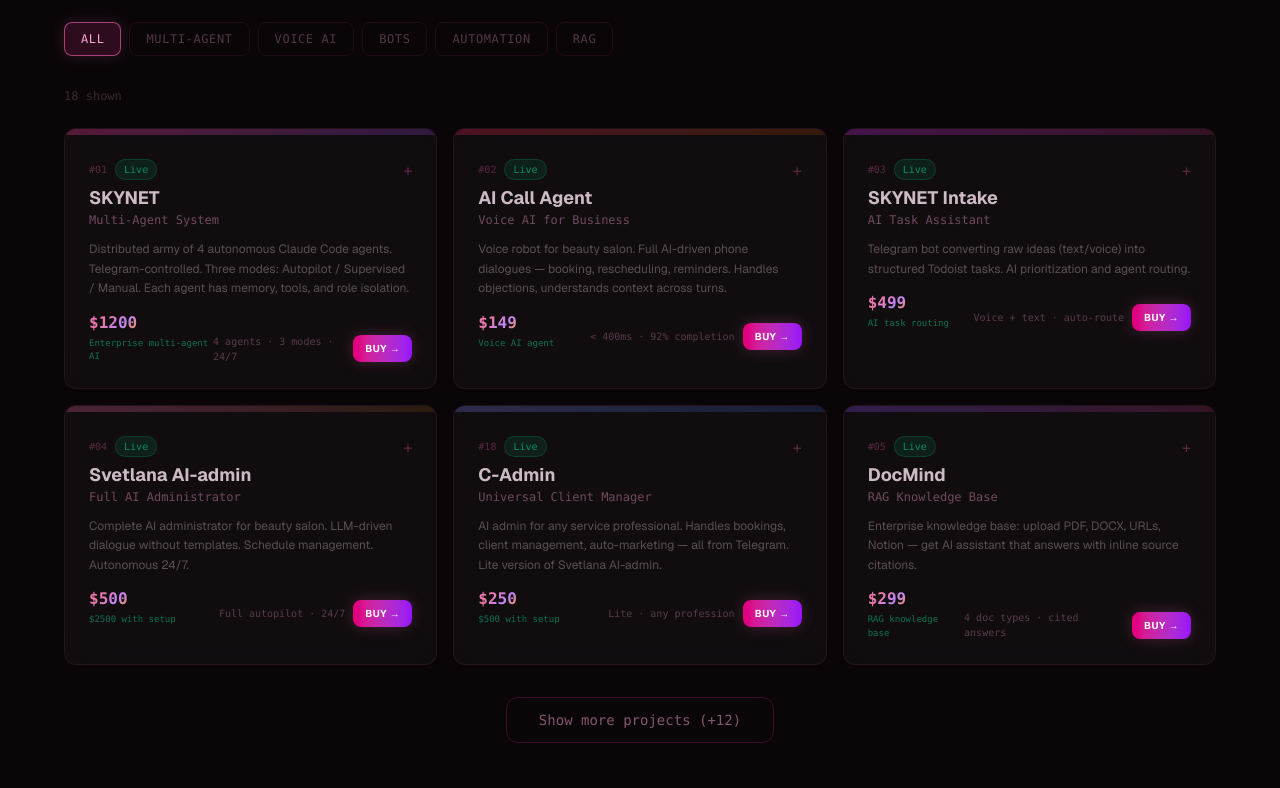
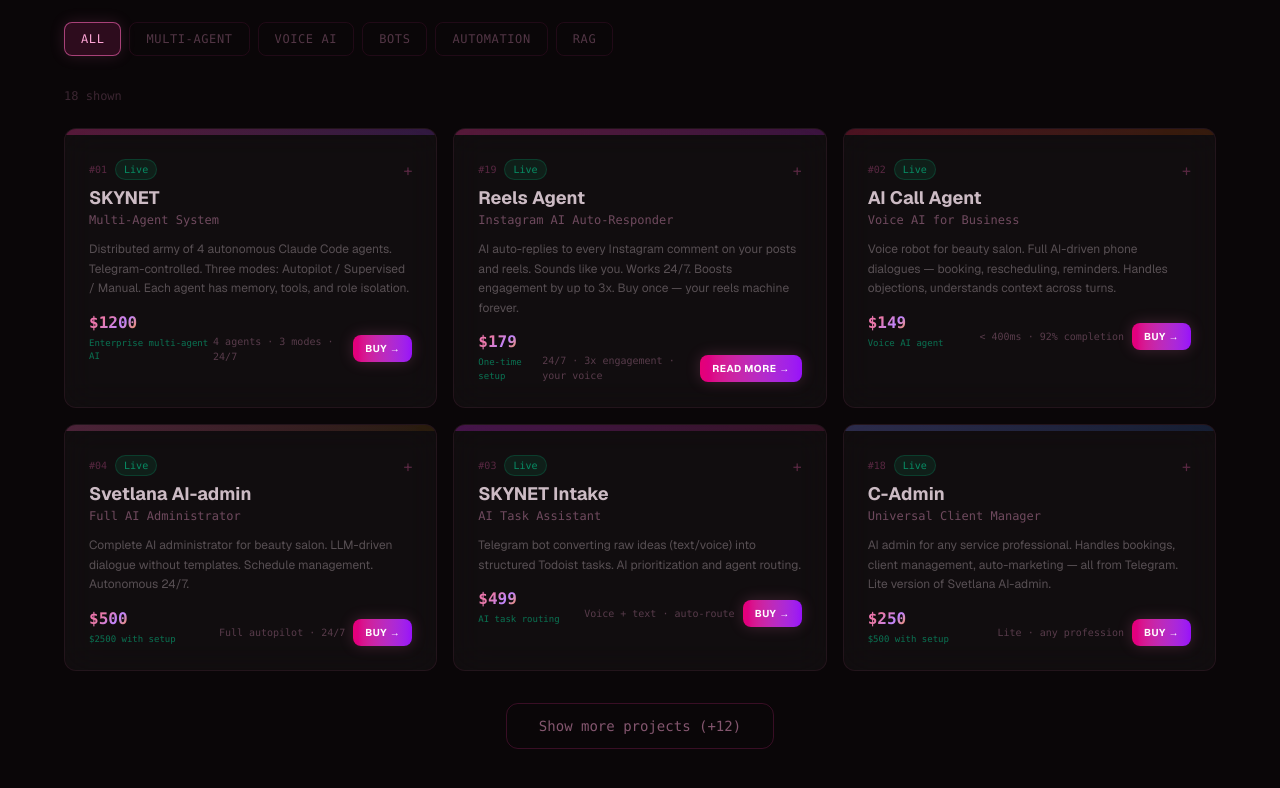
Before and after one commit to denyskot1986/portfolio, a Next.js app: page / in a window 1280 px wide. Shown: the part 1500-2288 px from the top of the page. Built offline with nearby package versions, Linux system fonts and the light colour scheme.

Commit message:
feat: reorder projects — live first by importance, in-progress below without prices

```diff
--- a/app/page.tsx
+++ b/app/page.tsx
@@ -13,24 +13,27 @@
 type Category = "All" | "Multi-Agent" | "Voice AI" | "Automation" | "Bots" | "RAG";
 
 const projects = [
+  // ═══ LIVE — ready products, by importance ═══
   { id: "01", title: "SKYNET", subtitle: "Multi-Agent System", category: "Multi-Agent" as Category, status: "live", price: "$1200", priceNote: "Enterprise multi-agent AI", description: "Distributed army of 4 autonomous Claude Code agents. Telegram-controlled. Three modes: Autopilot / Supervised / Manual. Each agent has memory, tools, and role isolation.", stack: ["Claude Code", "Telegram API", "Docker", "Python", "TypeScript"], highlights: ["4 AI agents with unique specializations", "Automatic task decomposition & delegation", "Three modes: Autopilot, Supervised, Manual", "Real-time Dashboard in Telegram"], metrics: "4 agents · 3 modes · 24/7", color: "from-pink-500/30 to-purple-500/20", accent: "border-pink-500/40", glow: "rgba(244, 114, 182, 0.3)" },
+  { id: "19", title: "Reels Agent", subtitle: "Instagram AI Auto-Responder", category: "Bots" as Category, status: "live", price: "$179", priceNote: "One-time setup", description: "AI auto-replies to every Instagram comment on your posts and reels. Sounds like you. Works 24/7. Boosts engagement by up to 3x. Buy once — your reels machine forever.", stack: ["Claude API", "Instagram API", "OAuth", "Next.js", "PostgreSQL"], highlights: ["Instant AI replies to every comment", "Custom brand voice & tone settings", "Smart spam filtering & VIP escalation", "Analytics dashboard with sentiment tracking"], metrics: "24/7 · 3x engagement · your voice", color: "from-pink-500/30 to-fuchsia-500/20", accent: "border-pink-500/40", glow: "rgba(244, 114, 182, 0.3)" },
   { id: "02", title: "AI Call Agent", subtitle: "Voice AI for Business", category: "Voice AI" as Category, status: "live", price: "$149", priceNote: "Voice AI agent", description: "Voice robot for business. Full AI-driven phone dialogues — booking, rescheduling, reminders. Handles objections, understands context across turns.", stack: ["Whisper", "Claude API", "TTS", "VoIP", "Python"], highlights: ["Natural voice dialogues", "CRM integration", "Automated reminders & confirmations", "Multi-scenario: booking, reschedule, confirm"], metrics: "< 400ms · 92% completion", color: "from-rose-500/25 to-orange-500/15", accent: "border-rose-500/40", glow: "rgba(251, 113, 133, 0.3)" },
+  { id: "04", title: "Svetlana AI-admin", subtitle: "AI Business Manager", category: "Automation" as Category, status: "live", price: "$500", priceNote: "$2500 with setup", description: "Autonomous AI manager for beauty salon. Handles hiring, clients, supply chain, communications, reports — fully on autopilot.", stack: ["Claude API", "Telegram", "Telethon", "PostgreSQL"], highlights: ["Auto-hiring & staff management", "Client acquisition on autopilot", "Supply chain management", "Daily business reports"], metrics: "Full autopilot · 24/7", color: "from-pink-400/25 to-amber-500/10", accent: "border-pink-400/40", glow: "rgba(244, 114, 182, 0.25)" },
   { id: "03", title: "SKYNET Intake", subtitle: "AI Task Assistant", category: "Bots" as Category, status: "live", price: "$499", priceNote: "AI task routing", description: "Telegram bot converting raw ideas (text/voice) into structured Todoist tasks. AI prioritization and agent routing.", stack: ["aiogram", "Claude Sonnet", "Whisper", "Todoist API"], highlights: ["Voice input via Whisper STT", "AI task structuring & routing", "Auto-prioritization", "Todoist integration"], metrics: "Voice + text · auto-route", color: "from-fuchsia-500/25 to-pink-500/15", accent: "border-fuchsia-500/40", glow: "rgba(232, 121, 249, 0.3)" },
-  { id: "04", title: "Svetlana AI-admin", subtitle: "AI Business Manager", category: "Automation" as Category, status: "live", price: "$500", priceNote: "$2500 with setup", description: "Autonomous AI manager for beauty salon. Handles hiring, clients, supply chain, communications, reports — fully on autopilot.", stack: ["Claude API", "Telegram", "Telethon", "PostgreSQL"], highlights: ["Auto-hiring & staff management", "Client acquisition on autopilot", "Supply chain management", "Daily business reports"], metrics: "Full autopilot · 24/7", color: "from-pink-400/25 to-amber-500/10", accent: "border-pink-400/40", glow: "rgba(244, 114, 182, 0.25)" },
   { id: "18", title: "C-Admin", subtitle: "Universal Client Manager", category: "Bots" as Category, status: "live", price: "$250", priceNote: "$500 with setup", description: "AI admin for any service professional. Handles bookings, client management, auto-marketing — all from Telegram. Lite version of Svetlana AI-admin.", stack: ["Claude API", "Telegram Bot API", "PostgreSQL", "N8N", "Redis"], highlights: ["Smart booking & scheduling", "Client CRM with history", "Auto-marketing & promotions", "Multi-channel communication"], metrics: "Lite · any profession", color: "from-indigo-400/25 to-blue-500/15", accent: "border-indigo-400/40", glow: "rgba(129, 140, 248, 0.25)" },
-  { id: "05", title: "DocMind", subtitle: "RAG Knowledge Base", category: "RAG" as Category, status: "live", price: "$299", priceNote: "RAG knowledge base", description: "Enterprise knowledge base: upload PDF, DOCX, URLs, Notion — get AI assistant that answers with inline source citations.", stack: ["Claude API", "LangChain", "ChromaDB", "FastAPI", "Next.js"], highlights: ["Supports PDF, DOCX, URL, Notion", "Semantic search across documents", "Answers with inline citations", "Ready widget for site / Telegram"], metrics: "4 doc types · cited answers", color: "from-violet-500/25 to-pink-500/15", accent: "border-violet-500/40", glow: "rgba(167, 139, 250, 0.3)" },
-  { id: "06", title: "LeadHunter AI", subtitle: "Lead Qualification Bot", category: "Bots" as Category, status: "live", price: "$399", priceNote: "Lead generation AI", description: "WhatsApp/Telegram lead qualification using BANT methodology. Scores 1–10, auto-syncs hot leads to CRM with full conversation context.", stack: ["Claude API", "aiogram", "WhatsApp API", "HubSpot", "PostgreSQL"], highlights: ["Intelligent BANT qualification", "Lead scoring 1–10 scale", "Auto-push to HubSpot / Bitrix", "Hot lead alerts to manager"], metrics: "BANT scoring · CRM sync", color: "from-orange-500/25 to-rose-500/15", accent: "border-orange-500/40", glow: "rgba(249, 115, 22, 0.3)" },
-  { id: "07", title: "SupportBot Pro", subtitle: "AI Customer Support", category: "Bots" as Category, status: "live", price: "$199", priceNote: "AI customer support", description: "First-line support agent trained on historical tickets. Handles 10+ languages. Escalates complex cases to humans with full context.", stack: ["Claude API", "RAG", "Telegram", "Zendesk API", "Python"], highlights: ["Trained on historical tickets & FAQ", "Smart escalation with context", "10+ languages supported", "Zendesk / Intercom / Freshdesk"], metrics: "10+ langs · smart escalation", color: "from-cyan-500/20 to-blue-500/10", accent: "border-cyan-500/30", glow: "rgba(34, 211, 238, 0.25)" },
-  { id: "08", title: "ContentFactory", subtitle: "AI Content Automation", category: "Automation" as Category, status: "live", price: "$499", priceNote: "$2000 with setup", description: "N8N pipeline: one idea → 10 posts adapted for Instagram, LinkedIn, Telegram, Twitter in the right brand tone and format.", stack: ["N8N", "Claude API", "OpenAI", "Airtable", "Make"], highlights: ["Brief → ready posts in minutes", "Adapts tone per platform", "Auto-scheduling via Buffer", "Monthly content plan in 5 min"], metrics: "1 idea → 10 posts", color: "from-emerald-500/20 to-teal-500/10", accent: "border-emerald-500/30", glow: "rgba(52, 211, 153, 0.25)" },
-  { id: "09", title: "RealEstate AI", subtitle: "Property Assistant Bot", category: "Bots" as Category, status: "live", price: "$199", priceNote: "Property assistant AI", description: "AI agent for real estate. Matches properties by parameters, answers questions 24/7, books viewings in Google Calendar, updates CRM.", stack: ["Claude API", "Telegram", "PostgreSQL", "Google Calendar", "Python"], highlights: ["Smart matching by parameters", "24/7 Q&A about listings", "Viewing booking in Calendar", "CRM updates & agent alerts"], metrics: "Smart match · auto-booking", color: "from-amber-500/20 to-orange-500/10", accent: "border-amber-500/30", glow: "rgba(245, 158, 11, 0.25)" },
-  { id: "10", title: "MailMind", subtitle: "AI Email Automation", category: "Automation" as Category, status: "live", price: "$199", priceNote: "Email automation AI", description: "AI email processing: classifies inbound, prioritizes, drafts replies in 3 seconds, auto-sends standard responses, escalates edge cases.", stack: ["Claude API", "N8N", "Gmail API", "OpenAI", "Supabase"], highlights: ["Auto-classification of inbound", "Draft reply in 3 seconds", "Auto-sends FAQ responses", "Smart escalation of edge cases"], metrics: "3s draft · auto-classify", color: "from-pink-400/20 to-purple-400/10", accent: "border-pink-400/30", glow: "rgba(236, 72, 153, 0.25)" },
-  { id: "11", title: "Contract Scanner", subtitle: "AI Legal Review", category: "RAG" as Category, status: "live", price: "$399", priceNote: "AI legal review", description: "Upload any contract — get risk analysis, red flags, clause comparison against templates, and plain-language summary in 30 seconds.", stack: ["Claude API", "LangChain", "ChromaDB", "FastAPI", "Next.js"], highlights: ["Risk & red flag analysis in 30s", "Compare against template standards", "Highlights dangerous clauses", "Plain-language summary"], metrics: "30s analysis · red flags", color: "from-blue-500/25 to-indigo-500/15", accent: "border-blue-500/40", glow: "rgba(59, 130, 246, 0.3)" },
-  { id: "12", title: "Hiring Autopilot", subtitle: "AI Recruitment Agent", category: "Multi-Agent" as Category, status: "live", price: "$199", priceNote: "AI recruitment", description: "Multi-agent recruitment pipeline: screens 100+ resumes, conducts async chat interviews, AI-scores candidates, books finals automatically.", stack: ["Claude API", "aiogram", "PostgreSQL", "Google Calendar", "Python"], highlights: ["Screen 100+ resumes in minutes", "Async interview via Telegram/Web", "AI scoring by custom criteria", "Auto-booking of final interviews"], metrics: "100+ resumes/min · auto-book", color: "from-indigo-500/25 to-purple-500/15", accent: "border-indigo-500/40", glow: "rgba(139, 92, 246, 0.3)" },
-  { id: "13", title: "BizPulse", subtitle: "Business Intelligence Agent", category: "Automation" as Category, status: "live", price: "$199", priceNote: "Business intelligence AI", description: "AI monitors revenue, CAC, LTV and conversion — auto-diagnoses anomalies and sends Telegram alerts with root cause analysis.", stack: ["Claude API", "N8N", "PostgreSQL", "Metabase", "Telegram"], highlights: ["Connects to DB / Sheets / Metabase", "Daily AI metric digest", "Alert on anomaly detection", "Root cause AI diagnosis"], metrics: "Real-time · root cause AI", color: "from-teal-500/25 to-cyan-500/15", accent: "border-teal-500/40", glow: "rgba(20, 184, 166, 0.3)" },
-  { id: "14", title: "CodeReviewer", subtitle: "Autonomous Code Review Agent", category: "Multi-Agent" as Category, status: "live", price: "$199", priceNote: "Code review AI", description: "Autonomous code review agent. Analyzes PRs for bugs, security vulns, performance issues. Writes inline comments. Learns team conventions.", stack: ["Claude API", "GitHub API", "AST Parsers", "Python", "Docker"], highlights: ["PR analysis < 60 seconds", "OWASP security checks", "Learns team coding style", "Inline comments like a human"], metrics: "< 60s · OWASP · style learning", color: "from-lime-500/25 to-emerald-500/15", accent: "border-lime-500/40", glow: "rgba(132, 204, 22, 0.3)" },
-  { id: "16", title: "Meeting Scribe", subtitle: "AI Meeting Assistant", category: "Voice AI" as Category, status: "live", price: "$199", priceNote: "Meeting assistant AI", description: "Records meetings via bot, transcribes, extracts action items, assigns owners, pushes tasks to project management tools automatically.", stack: ["Whisper", "Claude API", "Zoom SDK", "Notion API", "Python"], highlights: ["Live meeting transcription", "Action item extraction", "Auto-assign to owners", "Push to Notion / Todoist"], metrics: "Live transcription · auto-assign", color: "from-rose-500/25 to-pink-500/15", accent: "border-rose-500/40", glow: "rgba(244, 63, 94, 0.3)" },
-  { id: "17", title: "Compliance Guard", subtitle: "Regulatory Compliance AI", category: "RAG" as Category, status: "live", price: "$199", priceNote: "Compliance AI", description: "Regulatory compliance checker. Upload policies + new docs — AI flags violations, suggests fixes, tracks compliance score over time.", stack: ["Claude API", "LangChain", "Pinecone", "FastAPI", "React"], highlights: ["Multi-regulation checking", "Compliance scoring with history", "Fix suggestions per violation", "Full audit trail"], metrics: "Multi-reg · audit trail", color: "from-yellow-500/25 to-amber-500/15", accent: "border-yellow-500/40", glow: "rgba(234, 179, 8, 0.3)" },
-  { id: "19", title: "Reels Agent", subtitle: "Instagram AI Auto-Responder", category: "Bots" as Category, status: "live", price: "$79", priceNote: "Instagram AI bot", description: "AI auto-replies to every Instagram comment on your posts and reels. Sounds like you. Works 24/7. Boosts engagement by up to 3x.", stack: ["Claude API", "Instagram API", "OAuth", "Next.js", "PostgreSQL"], highlights: ["Instant AI replies to every comment", "Custom brand voice & tone settings", "Smart spam filtering & VIP escalation", "Analytics dashboard with sentiment tracking"], metrics: "24/7 · 3x engagement · your voice", color: "from-pink-500/30 to-fuchsia-500/20", accent: "border-pink-500/40", glow: "rgba(244, 114, 182, 0.3)" },
+
+  // ═══ IN PROGRESS — by interest level ═══
+  { id: "06", title: "LeadHunter AI", subtitle: "Lead Qualification Bot", category: "Bots" as Category, status: "wip", price: "", priceNote: "", description: "WhatsApp/Telegram lead qualification using BANT methodology. Scores 1–10, auto-syncs hot leads to CRM with full conversation context.", stack: ["Claude API", "aiogram", "WhatsApp API", "HubSpot", "PostgreSQL"], highlights: ["Intelligent BANT qualification", "Lead scoring 1–10 scale", "Auto-push to HubSpot / Bitrix", "Hot lead alerts to manager"], metrics: "BANT scoring · CRM sync", color: "from-orange-500/25 to-rose-500/15", accent: "border-orange-500/40", glow: "rgba(249, 115, 22, 0.3)" },
+  { id: "08", title: "ContentFactory", subtitle: "AI Content Automation", category: "Automation" as Category, status: "wip", price: "", priceNote: "", description: "N8N pipeline: one idea → 10 posts adapted for Instagram, LinkedIn, Telegram, Twitter in the right brand tone and format.", stack: ["N8N", "Claude API", "OpenAI", "Airtable", "Make"], highlights: ["Brief → ready posts in minutes", "Adapts tone per platform", "Auto-scheduling via Buffer", "Monthly content plan in 5 min"], metrics: "1 idea → 10 posts", color: "from-emerald-500/20 to-teal-500/10", accent: "border-emerald-500/30", glow: "rgba(52, 211, 153, 0.25)" },
+  { id: "05", title: "DocMind", subtitle: "RAG Knowledge Base", category: "RAG" as Category, status: "wip", price: "", priceNote: "", description: "Enterprise knowledge base: upload PDF, DOCX, URLs, Notion — get AI assistant that answers with inline source citations.", stack: ["Claude API", "LangChain", "ChromaDB", "FastAPI", "Next.js"], highlights: ["Supports PDF, DOCX, URL, Notion", "Semantic search across documents", "Answers with inline citations", "Ready widget for site / Telegram"], metrics: "4 doc types · cited answers", color: "from-violet-500/25 to-pink-500/15", accent: "border-violet-500/40", glow: "rgba(167, 139, 250, 0.3)" },
+  { id: "07", title: "SupportBot Pro", subtitle: "AI Customer Support", category: "Bots" as Category, status: "wip", price: "", priceNote: "", description: "First-line support agent trained on historical tickets. Handles 10+ languages. Escalates complex cases to humans with full context.", stack: ["Claude API", "RAG", "Telegram", "Zendesk API", "Python"], highlights: ["Trained on historical tickets & FAQ", "Smart escalation with context", "10+ languages supported", "Zendesk / Intercom / Freshdesk"], metrics: "10+ langs · smart escalation", color: "from-cyan-500/20 to-blue-500/10", accent: "border-cyan-500/30", glow: "rgba(34, 211, 238, 0.25)" },
+  { id: "12", title: "Hiring Autopilot", subtitle: "AI Recruitment Agent", category: "Multi-Agent" as Category, status: "wip", price: "", priceNote: "", description: "Multi-agent recruitment pipeline: screens 100+ resumes, conducts async chat interviews, AI-scores candidates, books finals automatically.", stack: ["Claude API", "aiogram", "PostgreSQL", "Google Calendar", "Python"], highlights: ["Screen 100+ resumes in minutes", "Async interview via Telegram/Web", "AI scoring by custom criteria", "Auto-booking of final interviews"], metrics: "100+ resumes/min · auto-book", color: "from-indigo-500/25 to-purple-500/15", accent: "border-indigo-500/40", glow: "rgba(139, 92, 246, 0.3)" },
+  { id: "11", title: "Contract Scanner", subtitle: "AI Legal Review", category: "RAG" as Category, status: "wip", price: "", priceNote: "", description: "Upload any contract — get risk analysis, red flags, clause comparison against templates, and plain-language summary in 30 seconds.", stack: ["Claude API", "LangChain", "ChromaDB", "FastAPI", "Next.js"], highlights: ["Risk & red flag analysis in 30s", "Compare against template standards", "Highlights dangerous clauses", "Plain-language summary"], metrics: "30s analysis · red flags", color: "from-blue-500/25 to-indigo-500/15", accent: "border-blue-500/40", glow: "rgba(59, 130, 246, 0.3)" },
+  { id: "09", title: "RealEstate AI", subtitle: "Property Assistant Bot", category: "Bots" as Category, status: "wip", price: "", priceNote: "", description: "AI agent for real estate. Matches properties by parameters, answers questions 24/7, books viewings in Google Calendar, updates CRM.", stack: ["Claude API", "Telegram", "PostgreSQL", "Google Calendar", "Python"], highlights: ["Smart matching by parameters", "24/7 Q&A about listings", "Viewing booking in Calendar", "CRM updates & agent alerts"], metrics: "Smart match · auto-booking", color: "from-amber-500/20 to-orange-500/10", accent: "border-amber-500/30", glow: "rgba(245, 158, 11, 0.25)" },
+  { id: "13", title: "BizPulse", subtitle: "Business Intelligence Agent", category: "Automation" as Category, status: "wip", price: "", priceNote: "", description: "AI monitors revenue, CAC, LTV and conversion — auto-diagnoses anomalies and sends Telegram alerts with root cause analysis.", stack: ["Claude API", "N8N", "PostgreSQL", "Metabase", "Telegram"], highlights: ["Connects to DB / Sheets / Metabase", "Daily AI metric digest", "Alert on anomaly detection", "Root cause AI diagnosis"], metrics: "Real-time · root cause AI", color: "from-teal-500/25 to-cyan-500/15", accent: "border-teal-500/40", glow: "rgba(20, 184, 166, 0.3)" },
+  { id: "10", title: "MailMind", subtitle: "AI Email Automation", category: "Automation" as Category, status: "wip", price: "", priceNote: "", description: "AI email processing: classifies inbound, prioritizes, drafts replies in 3 seconds, auto-sends standard responses, escalates edge cases.", stack: ["Claude API", "N8N", "Gmail API", "OpenAI", "Supabase"], highlights: ["Auto-classification of inbound", "Draft reply in 3 seconds", "Auto-sends FAQ responses", "Smart escalation of edge cases"], metrics: "3s draft · auto-classify", color: "from-pink-400/20 to-purple-400/10", accent: "border-pink-400/30", glow: "rgba(236, 72, 153, 0.25)" },
+  { id: "14", title: "CodeReviewer", subtitle: "Autonomous Code Review Agent", category: "Multi-Agent" as Category, status: "wip", price: "", priceNote: "", description: "Autonomous code review agent. Analyzes PRs for bugs, security vulns, performance issues. Writes inline comments. Learns team conventions.", stack: ["Claude API", "GitHub API", "AST Parsers", "Python", "Docker"], highlights: ["PR analysis < 60 seconds", "OWASP security checks", "Learns team coding style", "Inline comments like a human"], metrics: "< 60s · OWASP · style learning", color: "from-lime-500/25 to-emerald-500/15", accent: "border-lime-500/40", glow: "rgba(132, 204, 22, 0.3)" },
+  { id: "16", title: "Meeting Scribe", subtitle: "AI Meeting Assistant", category: "Voice AI" as Category, status: "wip", price: "", priceNote: "", description: "Records meetings via bot, transcribes, extracts action items, assigns owners, pushes tasks to project management tools automatically.", stack: ["Whisper", "Claude API", "Zoom SDK", "Notion API", "Python"], highlights: ["Live meeting transcription", "Action item extraction", "Auto-assign to owners", "Push to Notion / Todoist"], metrics: "Live transcription · auto-assign", color: "from-rose-500/25 to-pink-500/15", accent: "border-rose-500/40", glow: "rgba(244, 63, 94, 0.3)" },
+  { id: "17", title: "Compliance Guard", subtitle: "Regulatory Compliance AI", category: "RAG" as Category, status: "wip", price: "", priceNote: "", description: "Regulatory compliance checker. Upload policies + new docs — AI flags violations, suggests fixes, tracks compliance score over time.", stack: ["Claude API", "LangChain", "Pinecone", "FastAPI", "React"], highlights: ["Multi-regulation checking", "Compliance scoring with history", "Fix suggestions per violation", "Full audit trail"], metrics: "Multi-reg · audit trail", color: "from-yellow-500/25 to-amber-500/15", accent: "border-yellow-500/40", glow: "rgba(234, 179, 8, 0.3)" },
 ];
 
 const categories: Category[] = ["All", "Multi-Agent", "Voice AI", "Bots", "Automation", "RAG"];
@@ -551,14 +554,20 @@
 
                       <p className="text-xs text-pink-100/30 leading-relaxed mb-3">{pData?.description || p.description}</p>
 
-                      {/* Price + metrics + Buy CTA */}
+                      {/* Price + metrics + CTA */}
                       <div className="flex items-end justify-between mt-2">
                         <div>
-                          <span className="text-base font-black gradient-text font-mono">{p.price}</span>
-                          <p className="text-[9px] text-emerald-400/50 font-mono mt-0.5">{p.priceNote}</p>
+                          {p.price ? (
+                            <>
+                              <span className="text-base font-black gradient-text font-mono">{p.price}</span>
+                              <p className="text-[9px] text-emerald-400/50 font-mono mt-0.5">{p.priceNote}</p>
+                            </>
+                          ) : (
+                            <span className="text-[10px] text-pink-300/30 font-mono">{p.metrics}</span>
+                          )}
                         </div>
                         <div className="flex items-center gap-2">
-                          <p className="text-[10px] text-pink-300/30 font-mono hidden sm:block">{p.metrics}</p>
+                          {p.price && <p className="text-[10px] text-pink-300/30 font-mono hidden sm:block">{p.metrics}</p>}
                           {p.title === "Reels Agent" ? (
                             <a
                               href="/reels-agent"
@@ -567,6 +576,10 @@
                             >
                               {lang === "RU" ? "Подробнее →" : lang === "UA" ? "Детальніше →" : "Read more →"}
                             </a>
+                          ) : p.status === "wip" ? (
+                            <span className="px-3 py-1.5 rounded-lg border border-pink-500/20 text-[10px] font-bold text-pink-300/40 uppercase tracking-wider whitespace-nowrap">
+                              In Progress...
+                            </span>
                           ) : (
                             <button
                               onClick={(e) => { e.stopPropagation(); openCheckout(p); }}
```
